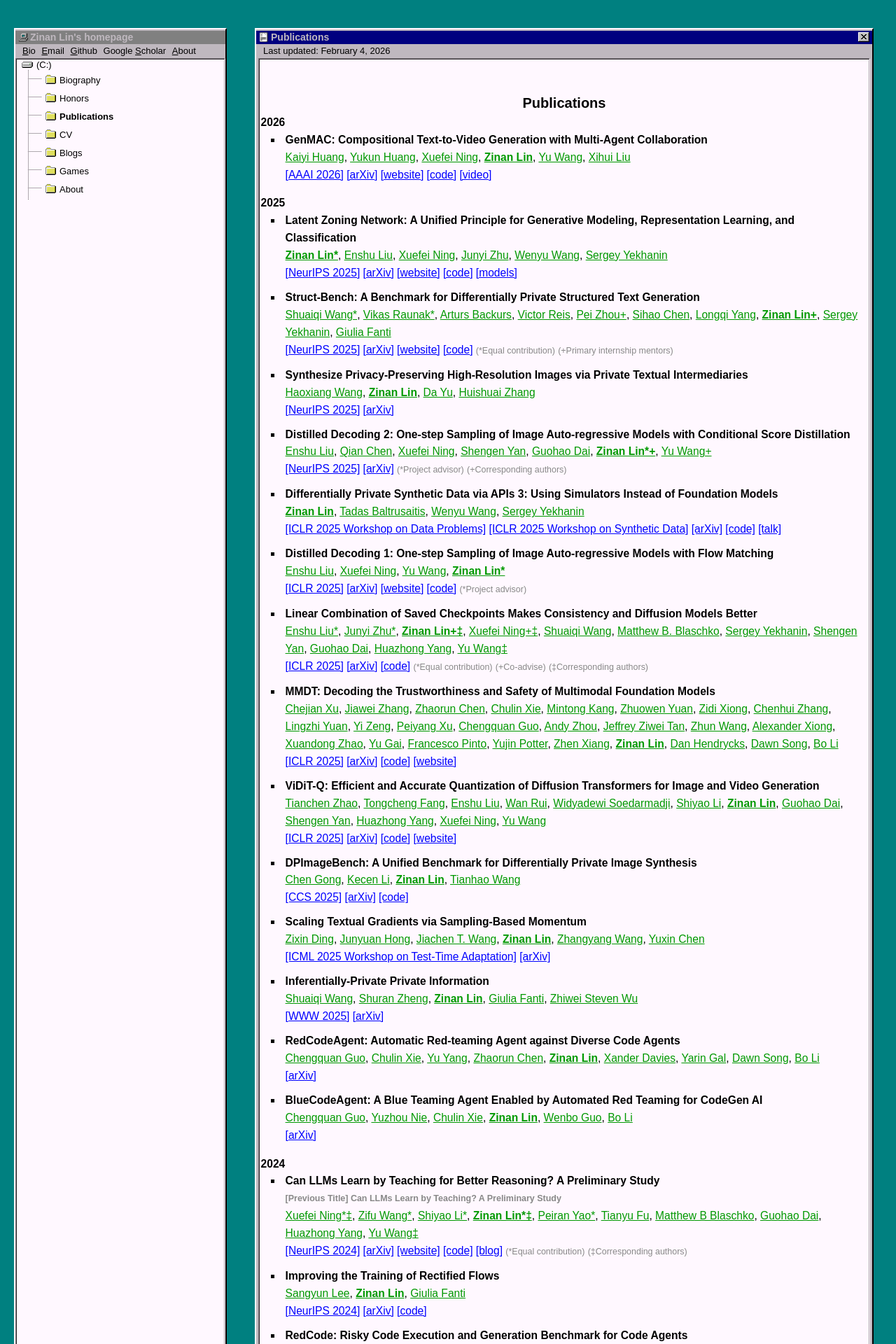
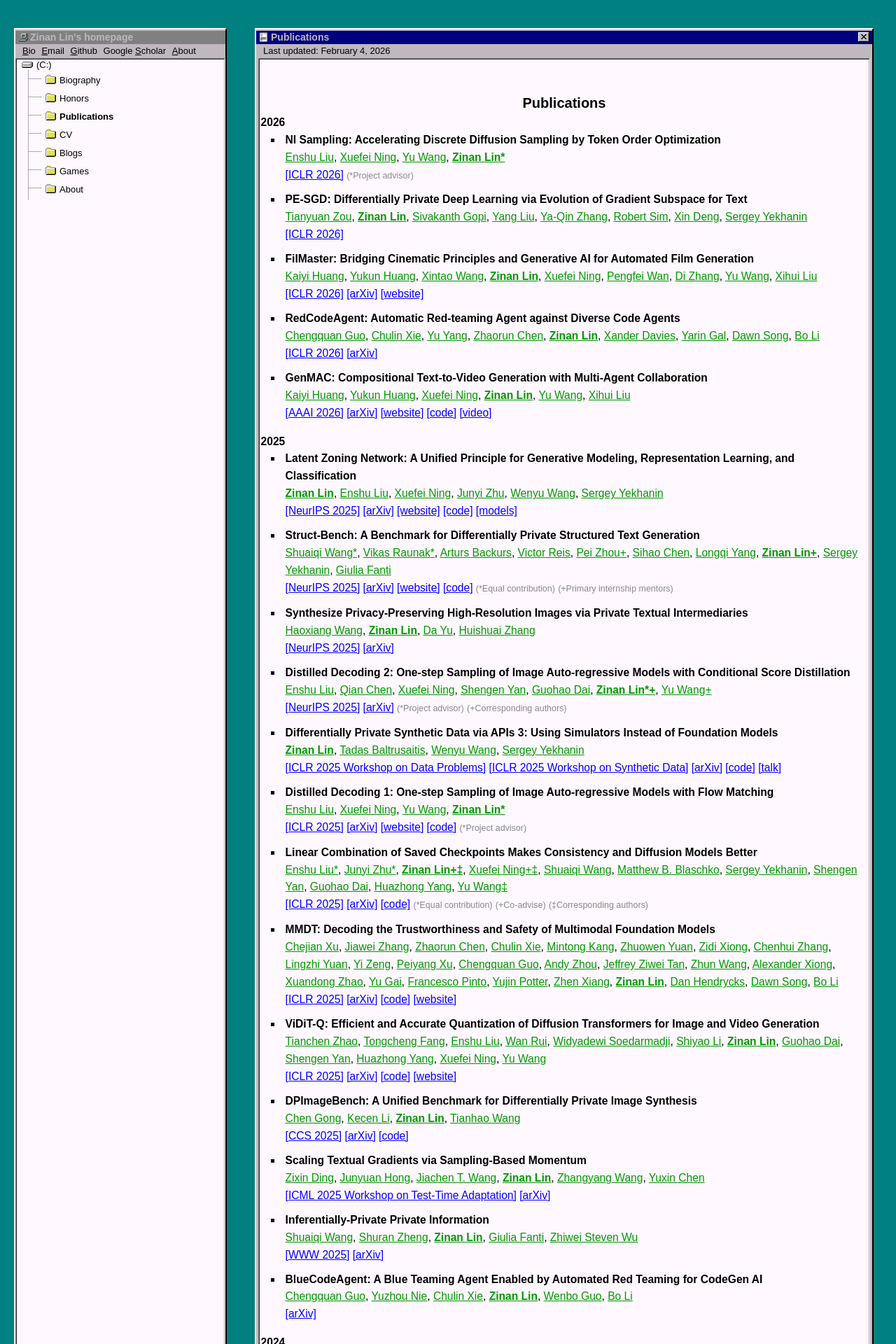
Before and after one commit to fjxmlzn/fjxmlzn.github.io, a Jekyll site: the page built from _publications/publications.html, in a window 1280 px wide. Shown: the top 1920 px of the page at 70% size. Built offline with Jekyll 4.4.1, drawn with Linux system fonts in a browser that asks for light colours; comment, search, counter and statistics services are not loaded; some of the changed text lies outside the part shown.

Commit message:
update publications

```diff
--- a/_publications/publications.html
+++ b/_publications/publications.html
@@ -71,6 +71,78 @@ permalink: /publications/index.html
 <span class="publication_year">2026</span>
 <ul>
     <li class='publication_li'>
+        <span class='publication_title'>NI Sampling: Accelerating Discrete Diffusion Sampling by Token Order Optimization</span>
+        <span class="publication_author">
+            <a href="#">Enshu Liu</a>,
+            <a href="#">Xuefei Ning</a>,
+            <a href="#">Yu Wang</a>,
+            <span class="publication_me"><a href="https://zinanlin.me/" target="_blank">Zinan Lin*</a></span>
+        </span>
+        <span class='publication_journal'>
+            <a href="https://openreview.net/forum?id=rrD1U0Izt5" target="_blank">[ICLR 2026]</a>
+        </span>
+        <span class="publication_note">(*Project advisor)</span>
+    </li>
+    <li class='publication_li'>
+        <span class='publication_title'>PE-SGD: Differentially Private Deep Learning via Evolution of Gradient Subspace for Text</span>
+        <span class="publication_author">
+            <a href="#">Tianyuan Zou</a>,
+            <span class="publication_me"><a href="https://zinanlin.me/" target="_blank">Zinan Lin</a></span>,
+            <a href="#">Sivakanth Gopi</a>,
+            <a href="#">Yang Liu</a>,
+            <a href="#">Ya-Qin Zhang</a>,
+            <a href="#">Robert Sim</a>,
+            <a href="#">Xin Deng</a>,
+            <a href="#">Sergey Yekhanin</a>
+        </span>
+        <span class='publication_journal'>
+            <a href="https://openreview.net/forum?id=713ywmTZHv" target="_blank">[ICLR 2026]</a>
+        </span>
+    </li>
+    <li class='publication_li'>
+        <span class='publication_title'>FilMaster: Bridging Cinematic Principles and Generative AI for Automated Film Generation</span>
+        <span class="publication_author">
+            <a href="#">Kaiyi Huang</a>,
+            <a href="#">Yukun Huang</a>,
+            <a href="#">Xintao Wang</a>,
+            <span class="publication_me"><a href="https://zinanlin.me/" target="_blank">Zinan Lin</a></span>,
+            <a href="#">Xuefei Ning</a>,
+            <a href="#">Pengfei Wan</a>,
+            <a href="#">Di Zhang</a>,
+            <a href="#">Yu Wang</a>,
+            <a href="#">Xihui Liu</a>
+        </span>
+        <span class='publication_journal'>
+            <a href="https://openreview.net/forum?id=ovSDneawKY" target="_blank">[ICLR 2026]</a>
+        </span>
+        <span class='publication_journal'>
+            <a href="https://arxiv.org/abs/2506.18899" target="_blank">[arXiv]</a>
+        </span>
+        <span class='publication_journal'>
+            <a href="https://filmaster-ai.github.io/" target="_blank">[website]</a>
+        </span>
+    </li>
+    <li class='publication_li'>
+        <span class='publication_title'>RedCodeAgent: Automatic Red-teaming Agent against Diverse Code Agents</span>
+        <span class="publication_author">
+            <a href="#">Chengquan Guo</a>,
+            <a href="#">Chulin Xie</a>,
+            <a href="#">Yu Yang</a>,
+            <a href="#">Zhaorun Chen</a>,
+            <span class="publication_me"><a href="https://zinanlin.me/" target="_blank">Zinan Lin</a></span>,
+            <a href="#">Xander Davies</a>,
+            <a href="#">Yarin Gal</a>,
+            <a href="#">Dawn Song</a>,
+            <a href="#">Bo Li</a>
+        </span>
+        <span class='publication_journal'>
+            <a href="https://openreview.net/forum?id=IyIaAOihmZ" target="_blank">[ICLR 2026]</a>
+        </span>
+        <span class='publication_journal'>
+            <a href="https://arxiv.org/abs/2510.02609" target="_blank">[arXiv]</a>
+        </span>
+    </li>
+    <li class='publication_li'>
         <span class='publication_title'>GenMAC: Compositional Text-to-Video Generation with Multi-Agent Collaboration</span>
         <span class="publication_author">
             <a href="#">Kaiyi Huang</a>,
@@ -103,7 +175,7 @@ permalink: /publications/index.html
     <li class='publication_li'>
         <span class='publication_title'>Latent Zoning Network: A Unified Principle for Generative Modeling, Representation Learning, and Classification</span>
         <span class="publication_author">
-            <span class="publication_me"><a href="https://zinanlin.me/" target="_blank">Zinan Lin*</a></span>,
+            <span class="publication_me"><a href="https://zinanlin.me/" target="_blank">Zinan Lin</a></span>,
             <a href="#">Enshu Liu</a>,
             <a href="#">Xuefei Ning</a>,
             <a href="#">Junyi Zhu</a>,
@@ -384,23 +456,6 @@ permalink: /publications/index.html
         </span>
         <span class='publication_journal'>
             <a href="https://arxiv.org/abs/2410.17095" target="_blank">[arXiv]</a>
-        </span>
-    </li>
-    <li class='publication_li'>
-        <span class='publication_title'>RedCodeAgent: Automatic Red-teaming Agent against Diverse Code Agents</span>
-        <span class="publication_author">
-            <a href="#">Chengquan Guo</a>,
-            <a href="#">Chulin Xie</a>,
-            <a href="#">Yu Yang</a>,
-            <a href="#">Zhaorun Chen</a>,
-            <span class="publication_me"><a href="https://zinanlin.me/" target="_blank">Zinan Lin</a></span>,
-            <a href="#">Xander Davies</a>,
-            <a href="#">Yarin Gal</a>,
-            <a href="#">Dawn Song</a>,
-            <a href="#">Bo Li</a>
-        </span>
-        <span class='publication_journal'>
-            <a href="https://arxiv.org/abs/2510.02609" target="_blank">[arXiv]</a>
         </span>
     </li>
     <li class='publication_li'>
```
